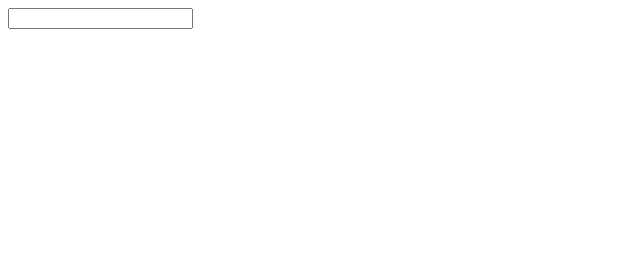
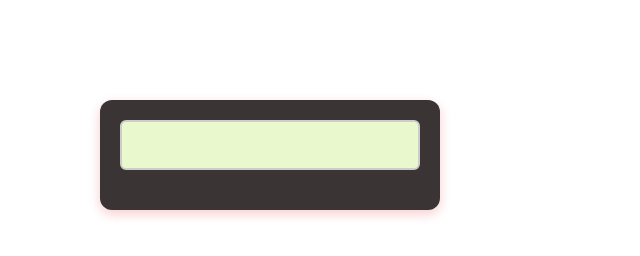
Before and after one commit to Tejas-63/calculator, a plain HTML site: page index.html in a window 1280 px wide. Shown: the whole page, without its empty margins (0-640 px from the left). Drawn offline with Linux system fonts and the light colour scheme.

Commit message:
added a css of the calculator and display

```diff
--- a/index.html
+++ b/index.html
@@ -3,6 +3,41 @@
 <head>
 
     <title>Flexbox Calculator </title>
+    <style>
+
+        * {
+            margin: 0;
+            padding: 0;
+            box-sizing: border-box;
+        }
+
+        .calculator {
+            background-color: #3a3434;
+            border-radius: 12px;
+            box-shadow: 0 4px 12px rgba(215, 8, 8, 0.2);
+            width: 340px;
+            height: 30;
+            padding: 20px;
+            display: flex;
+            flex-direction: column;
+            justify-content: space-between;
+            align-items: center;
+            flex-wrap: wrap;
+            margin: 100px;
+        }
+
+        .display {
+            width: 100%;
+            height: 50px;
+            text-align: right;
+            font-size: 32px;
+            border: 2px solid #ccc;
+            border-radius: 6px;
+            margin-bottom: 20px;
+            padding: 10px;
+            background-color: #e9f9cd;
+        }
+    </style>
 </head>
 <body>
     <div class="calculator">
```
